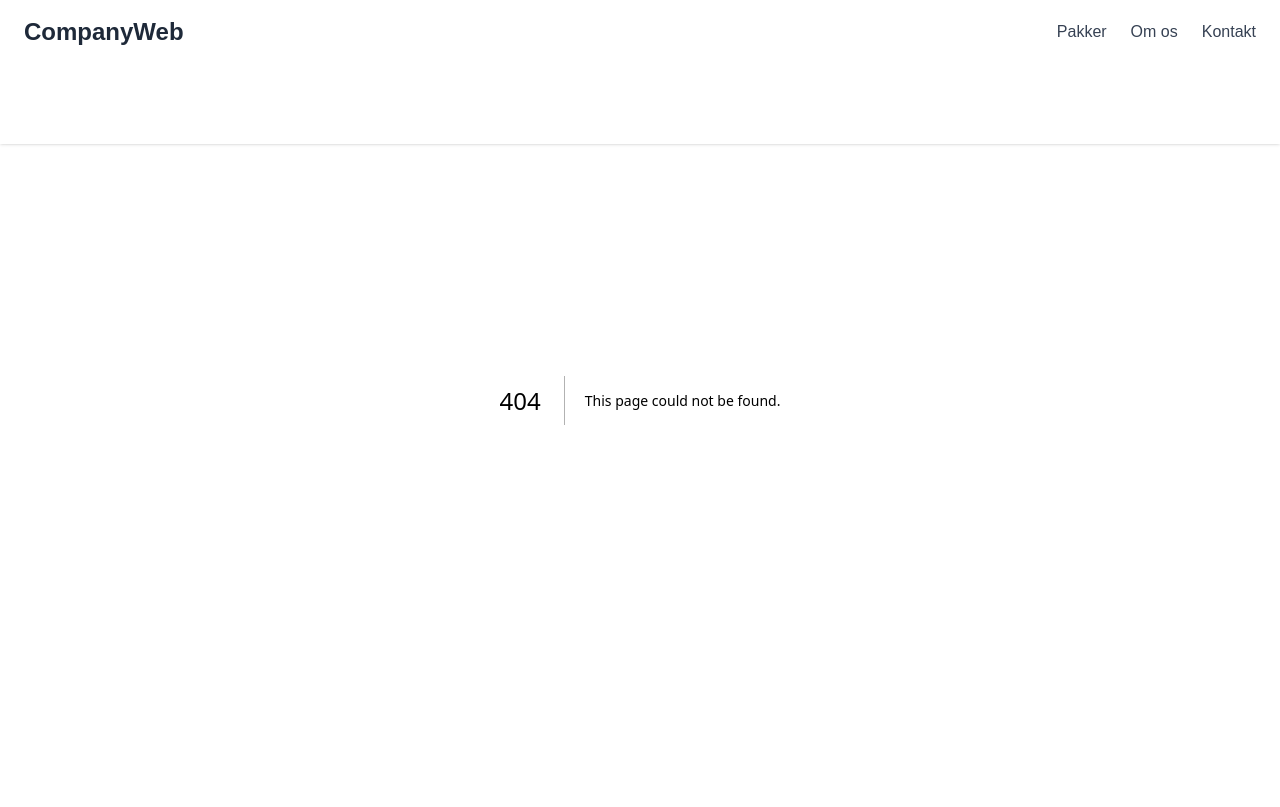
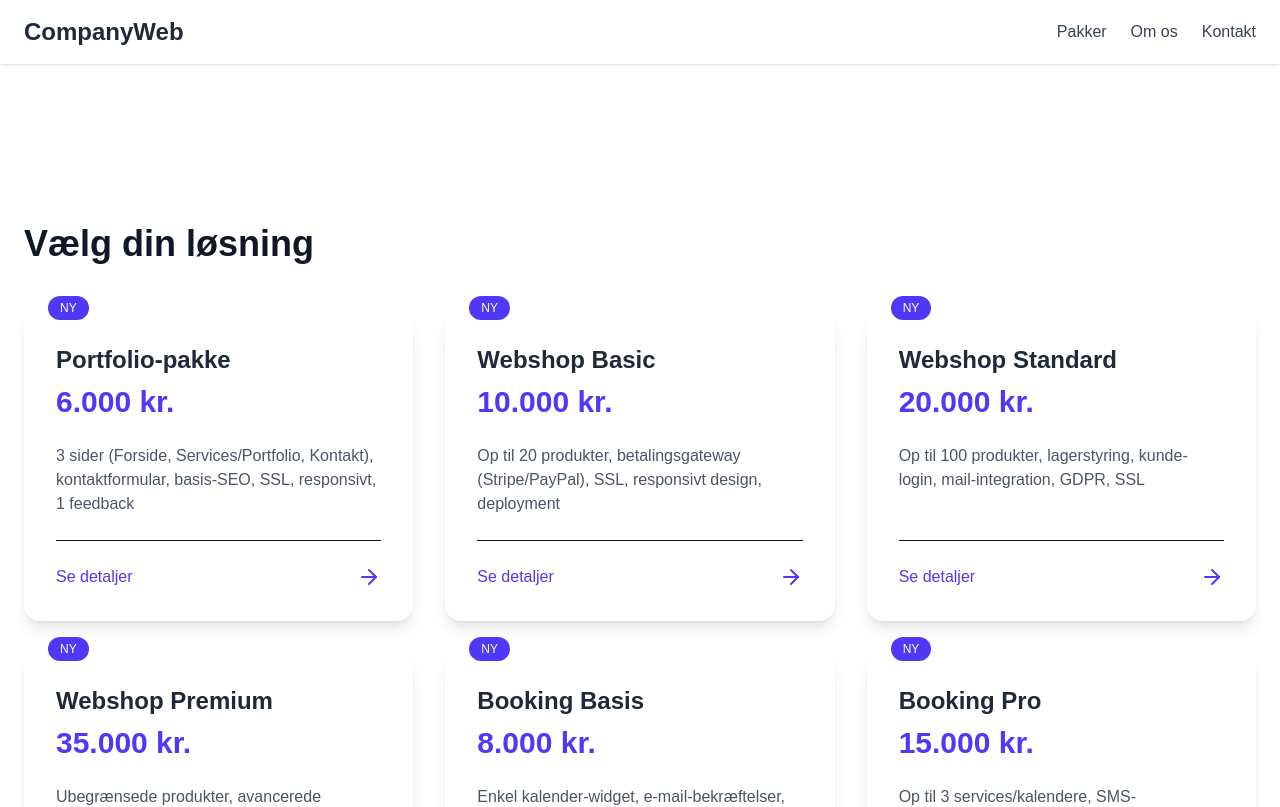
Before and after one commit to Oksefar4700/companyWeb, a Next.js app: page /packages in a window 1280 px wide. Before the commit this address had no page. Shown: the top 807 px of the page. Built offline with nearby package versions, Linux system fonts and the light colour scheme.

Commit message:
tilføj pages, hero og design

```diff
--- a/src/app/layout.js
+++ b/src/app/layout.js
@@ -1,14 +1,13 @@
 import "./globals.css";
 import Header from "../components/Header";
-import Footer from "../components/Footer";
 
 export default function RootLayout({ children }) {
   return (
     <html lang="da">
-      <body className="bg-white text-gray-800 antialiased">
+      {/* pt-16 svarer til h-16 (64px), md:pt-20 svarer til h-20 (80px) */}
+      <body className="pt-16 md:pt-20 bg-white text-gray-800 antialiased">
         <Header />
         {children}
-        <Footer />
       </body>
     </html>
   );
--- /dev/null
+++ b/src/app/packages/[slug]/page.js
@@ -0,0 +1,102 @@
+import Link from "next/link";
+import Image from "next/image";
+import { packages } from "../../../data/packages";
+import { ArrowLeft } from "lucide-react";
+
+export default async function PackageDetailPage({ params }) {
+  const { slug } = await params;
+  const pkg = packages.find((p) => p.slug === slug);
+
+  if (!pkg) {
+    return (
+      <main className="bg-white min-h-screen">
+        <div className="container mx-auto px-6 py-16">
+          <h1 className="text-3xl font-bold text-gray-900">
+            Pakke ikke fundet
+          </h1>
+          <Link
+            href="/packages"
+            className="mt-4 inline-flex items-center text-indigo-600 hover:underline"
+          >
+            <ArrowLeft className="mr-2" /> Tilbage til oversigt
+          </Link>
+        </div>
+      </main>
+    );
+  }
+
+  return (
+    <main className="bg-white min-h-screen">
+      {/* HERO‐BANNER */}
+      <header className="relative h-80 bg-gradient-to-r from-indigo-600 to-purple-600 text-white flex items-center">
+        <div className="container mx-auto px-6">
+          <Link
+            href="/packages"
+            className="inline-flex items-center mb-6 text-indigo-200 hover:text-white"
+          >
+            <ArrowLeft className="mr-2" /> Tilbage til oversigt
+          </Link>
+
+          <h1 className="text-5xl font-bold">{pkg.title}</h1>
+          <p className="mt-2 text-2xl font-semibold">
+            {pkg.price.toLocaleString("da-DK")} kr.
+          </p>
+          <p className="mt-4 max-w-2xl text-lg opacity-90">{pkg.description}</p>
+          <button className="mt-8 px-8 py-3 bg-white text-indigo-600 font-medium rounded-lg shadow hover:bg-gray-100 transition">
+            Kontakt os
+          </button>
+        </div>
+      </header>
+
+      {/* PAKKE‐DETAJER */}
+      <section className="container mx-auto px-6 py-16">
+        <h2 className="text-2xl font-bold mb-8 text-gray-900">
+          Det får du med pakken
+        </h2>
+        <div className="grid grid-cols-1 sm:grid-cols-2 lg:grid-cols-3 gap-6">
+          {pkg.details.map((detail, i) => (
+            <div
+              key={i}
+              className="flex items-start bg-gray-50 rounded-lg p-6 shadow hover:shadow-md transition"
+            >
+              <span className="inline-flex items-center justify-center flex-shrink-0 w-10 h-10 bg-indigo-600 text-white rounded-full mr-4">
+                {i + 1}
+              </span>
+              <p className="text-gray-900 font-medium">{detail}</p>
+            </div>
+          ))}
+        </div>
+      </section>
+
+      {/* EKSEMPEL‐GALLERI */}
+      <section className="bg-gray-100 py-16">
+        <div className="container mx-auto px-6">
+          <h2 className="text-2xl font-bold mb-8 text-gray-900">
+            Eksempler på design
+          </h2>
+          <div className="grid grid-cols-1 md:grid-cols-2 gap-8">
+            {pkg.examples.map((src, i) => (
+              <div
+                key={i}
+                className="overflow-hidden rounded-xl shadow-lg bg-white"
+              >
+                <Image
+                  src={src}
+                  alt={`${pkg.title} eksempel ${i + 1}`}
+                  width={800}
+                  height={500}
+                  className="object-cover w-full h-64 sm:h-80"
+                  priority={i === 0}
+                />
+              </div>
+            ))}
+          </div>
+        </div>
+      </section>
+    </main>
+  );
+}
+
+export async function generateStaticParams() {
+  return packages.map((p) => ({ slug: p.slug }));
+}
--- /dev/null
+++ b/src/app/packages/page.js
@@ -0,0 +1,18 @@
+"use client";
+
+import Packages from "../../components/Packages";
+
+export default function PackagesPage() {
+  return (
+    <main className="bg-white min-h-screen pt-16 md:pt-20">
+      <section className="py-16">
+        <div className="container mx-auto px-6">
+          <h1 className="text-4xl font-bold mb-12 text-gray-900">
+            Vælg din løsning
+          </h1>
+          <Packages />
+        </div>
+      </section>
+    </main>
+  );
+}
--- a/src/components/Header.jsx
+++ b/src/components/Header.jsx
@@ -8,12 +8,12 @@ export default function Header() {
   const [open, setOpen] = useState(false);
 
   return (
-    <header className="bg-white shadow fixed w-full z-50">
+    <header className="bg-white shadow fixed top-0 left-0 w-full z-50">
       <div className="container mx-auto px-6 py-4 flex justify-between items-center">
         <h1 className="text-2xl font-bold text-gray-800">CompanyWeb</h1>
 
         <nav className="hidden md:flex space-x-6 text-gray-700">
-          <Link href="/#packages" className="hover:text-indigo-600">
+          <Link href="/packages" className="hover:text-indigo-600">
             Pakker
           </Link>
           <Link href="/#about" className="hover:text-indigo-600">
@@ -36,7 +36,7 @@ export default function Header() {
         <nav className="bg-white border-t md:hidden">
           <ul className="flex flex-col p-4 space-y-2 text-gray-700">
             <li>
-              <Link href="/#packages" onClick={() => setOpen(false)}>
+              <Link href="/packages" onClick={() => setOpen(false)}>
                 Pakker
               </Link>
             </li>
@@ -53,8 +53,6 @@ export default function Header() {
           </ul>
         </nav>
       )}
-
-      <div className="h-16 md:h-20" />
     </header>
   );
 }
--- a/src/components/Packages.jsx
+++ b/src/components/Packages.jsx
@@ -1,25 +1,45 @@
+"use client";
+
 import React from "react";
+import Link from "next/link";
+import { ArrowRight } from "lucide-react";
 import { packages } from "../data/packages";
 
 export default function Packages() {
   return (
     <div className="grid grid-cols-1 sm:grid-cols-2 lg:grid-cols-3 gap-8">
       {packages.map((pkg) => (
-        <div
+        <Link
           key={pkg.slug}
-          className="bg-white rounded-2xl shadow hover:shadow-lg transition p-8 flex flex-col justify-between"
+          href={`/packages/${pkg.slug}`}
+          className="group block transform hover:-translate-y-2 transition-transform"
         >
-          <div>
-            <h4 className="text-2xl font-semibold mb-2">{pkg.title}</h4>
-            <p className="text-3xl font-bold text-indigo-600 mb-4">
-              {pkg.price ? `${pkg.price} kr.` : "Kontakt for pris"}
-            </p>
-            <p className="text-gray-600">{pkg.description}</p>
+          <div className="relative bg-white rounded-2xl shadow-lg p-8 flex flex-col h-full">
+            {/* Badge */}
+            <div className="absolute -top-4 left-6 bg-indigo-600 text-white text-xs uppercase px-3 py-1 rounded-full">
+              Ny
+            </div>
+
+            {/* Titel & pris */}
+            <div className="mb-6">
+              <h3 className="text-2xl font-semibold text-gray-800 group-hover:text-indigo-600">
+                {pkg.title}
+              </h3>
+              <p className="mt-2 text-3xl font-bold text-indigo-600">
+                {pkg.price.toLocaleString("da-DK")} kr.
+              </p>
+            </div>
+
+            {/* Kort beskrivelse */}
+            <p className="text-gray-600 flex-grow">{pkg.description}</p>
+
+            {/* Se detaljer */}
+            <div className="mt-6 pt-6 border-t flex items-center justify-between">
+              <span className="text-indigo-600 font-medium">Se detaljer</span>
+              <ArrowRight className="text-indigo-600 group-hover:translate-x-1 transition-transform" />
+            </div>
           </div>
-          <button className="mt-6 px-6 py-3 bg-indigo-600 text-white rounded-lg hover:bg-indigo-700 transition">
-            Vælg pakke
-          </button>
-        </div>
+        </Link>
       ))}
     </div>
   );
--- a/src/data/packages.js
+++ b/src/data/packages.js
@@ -1,41 +1,115 @@
 export const packages = [
   {
-    slug: "basal-webshop",
-    title: "Basal Webshop",
-    price: 4999,
-    features: [
+    slug: "portfolio",
+    title: "Portfolio-pakke",
+    price: 6000,
+    description:
+      "3 sider (Forside, Services/Portfolio, Kontakt), kontaktformular, basis-SEO, SSL, responsivt, 1 feedback",
+    details: [
+      "3 sider: Forside, Services/Portfolio, Kontakt",
+      "Kontaktformular",
+      "Basis-SEO",
+      "SSL-certifikat",
       "Responsivt design",
-      "Produktkatalog med op til 50 produkter",
-      "Basis live chat support i 30 dage",
+      "1 feedback-runde",
     ],
-    description:
-      "Få en enkel webshop, perfekt til små virksomheder. Du får en flot, mobilvenlig butik, klar til at begynde at sælge online uden besvær.",
+    examples: ["/examples/portfolio1.png", "/examples/portfolio2.png"],
   },
   {
-    slug: "premium-webshop",
-    title: "Premium Webshop",
-    price: 11999,
-    features: [
-      "Avanceret responsivt design",
-      "Ubegrænset produkter og kategorier",
-      "SEO-optimering",
-      "Integreret betalingsgateway",
-      "Live chat support i 6 måneder",
+    slug: "webshop-basic",
+    title: "Webshop Basic",
+    price: 10000,
+    description:
+      "Op til 20 produkter, betalingsgateway (Stripe/PayPal), SSL, responsivt design, deployment",
+    details: [
+      "Op til 20 produkter",
+      "Stripe/PayPal betalingsgateway",
+      "SSL-certifikat",
+      "Responsivt design",
+      "Deployment",
     ],
-    description:
-      "Til virksomheder der ønsker en fuldt udstyret webshop med avancerede funktioner og løbende support. Øg din online-salg og styrk dit brand.",
+    examples: ["/examples/webshop-basic1.png", "/examples/webshop-basic2.png"],
   },
   {
-    slug: "custom-loesning",
-    title: "Custom Løsning",
-    price: null, // Kontakt for pris
-    features: [
-      "Skræddersyet design og funktionalitet",
-      "Integration med eksisterende systemer",
-      "Dedicated projektleder",
-      "Ubegrænset support og vedligeholdelse",
+    slug: "webshop-standard",
+    title: "Webshop Standard",
+    price: 20000,
+    description:
+      "Op til 100 produkter, lagerstyring, kunde-login, mail-integration, GDPR, SSL",
+    details: [
+      "Op til 100 produkter",
+      "Lagerstyring",
+      "Kunde-login",
+      "Mail-integration",
+      "GDPR-kompatibel",
+      "SSL-certifikat",
     ],
+    examples: [
+      "/examples/webshop-standard1.png",
+      "/examples/webshop-standard2.png",
+    ],
+  },
+  {
+    slug: "webshop-premium",
+    title: "Webshop Premium",
+    price: 35000,
     description:
-      "Få en helt unik løsning, designet præcis til dine behov. Perfekt til større virksomheder eller specialiserede workflows. Kontakt os for et tilbud.",
+      "Ubegrænsede produkter, avancerede søge-/filterfunktioner, headless CMS, performance-audit",
+    details: [
+      "Ubegrænsede produkter",
+      "Avancerede søg & filter",
+      "Headless CMS-integration",
+      "Performance-audit",
+    ],
+    examples: [
+      "/examples/webshop-premium1.png",
+      "/examples/webshop-premium2.png",
+    ],
+  },
+  {
+    slug: "booking-basis",
+    title: "Booking Basis",
+    price: 8000,
+    description:
+      "Enkel kalender-widget, e-mail-bekræftelser, 1-bruger admin, responsivt design",
+    details: [
+      "Enkel kalender-widget",
+      "E-mail bekræftelser",
+      "1-bruger admin-panel",
+      "Responsivt design",
+    ],
+    examples: ["/examples/booking-basis1.png", "/examples/booking-basis2.png"],
+  },
+  {
+    slug: "booking-pro",
+    title: "Booking Pro",
+    price: 15000,
+    description:
+      "Op til 3 services/kalendere, SMS-påmindelser, betalingsintegration, kunde-login, GDPR",
+    details: [
+      "Op til 3 services/kalendere",
+      "SMS-påmindelser",
+      "Betalingsintegration",
+      "Kunde-login",
+      "GDPR-kompatibel",
+    ],
+    examples: ["/examples/booking-pro1.png", "/examples/booking-pro2.png"],
+  },
+  {
+    slug: "booking-enterprise",
+    title: "Booking Enterprise",
+    price: 25000,
+    description:
+      "Google/Outlook-sync, CRM-integration, API-adgang, avanceret rapportering",
+    details: [
+      "Google & Outlook synkronisering",
+      "CRM-integration",
+      "API-adgang",
+      "Avanceret rapportering",
+    ],
+    examples: [
+      "/examples/booking-enterprise1.png",
+      "/examples/booking-enterprise2.png",
+    ],
   },
 ];
```
Also changed, not shown: src/app/page.js (+12 -5 lines), src/components/Hero.jsx (added, +33 -0 lines).
